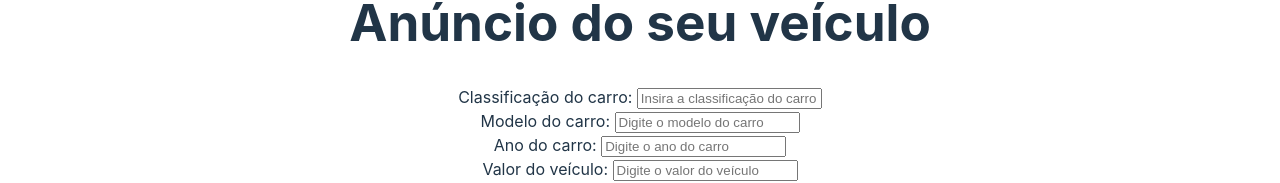
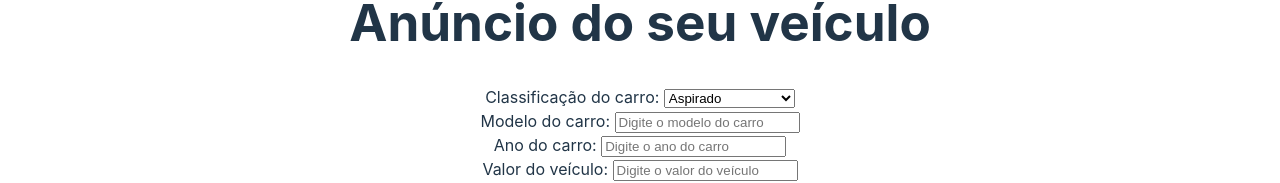
Before and after one commit to LeaelSouza/projeto_SA, a React (Vite) app in the folder vite-project/: page /anuncioCarro in a window 1280 px wide. Shown: the part 205-388 px from the top of the page. Built offline with nearby package versions, Linux system fonts and the light colour scheme.

Commit message:
Tela cadastro

```diff
--- a/vite-project/src/telaAnuncios/anuncioCarro/anuncioCarro.jsx
+++ b/vite-project/src/telaAnuncios/anuncioCarro/anuncioCarro.jsx
@@ -20,8 +20,8 @@ function CadastroUsuario() {
     const [anoCarro, setAnoCarro] = useState('');
     const [precoCarro, setPrecoCarro] = useState('');
     const [descricaoCarro, setDescricaoCarro] = useState('');
-    const [imagem, setImagem] = useState(null);
-    const [imagemPreview, setImagemPreview] = useState(null);
+    const [imagem, setImagem] = useState(null);//Variavel que contem o file
+    const [imagemPreview, setImagemPreview] = useState(null);//Variavel que contem a string
     const [enviado, setEnviado] = useState(false);
 
     const handleSubmit = (e) => {
@@ -45,6 +45,7 @@ function CadastroUsuario() {
 
                     reader.onload = function(){
                         setImagemPreview(reader.result);
+
                         console.log(reader.result);
                     };
 
@@ -65,7 +66,14 @@ function CadastroUsuario() {
             <h1 className="titulo">Anúncio do seu veículo</h1>
             {/* Mudar para select */}
             <label htmlFor="classificacaoCarro">Classificação do carro: </label>
-            <input type="text" placeholder="Insira a classificação do carro" value={classificacaoCarro} onChange={(e) => setClassificacaoCarro(e.target.value)} />
+            {/* <input type="text" placeholder="Insira a classificação do carro" value={classificacaoCarro} onChange={(e) => setClassificacaoCarro(e.target.value)} /> */}
+            <select type="text" value={classificacaoCarro} onChange={(e) => setClassificacaoCarro(e.target.value)}>
+                <option value="aspirado">Aspirado</option>
+                <option value="supercharged">Supercharged</option>
+                <option value="projetoInacabado">Projeto Inacabado</option>
+                <option value="turbo">Turbo</option>
+                <option value="sucata">Sucata</option>
+            </select>
             <br />
             <label htmlFor="modeloCarro">Modelo do carro: </label>
             <input type="text" placeholder="Digite o modelo do carro" value={modeloCarro} onChange={(e) => setModeloCarro(e.target.value)} />
```
